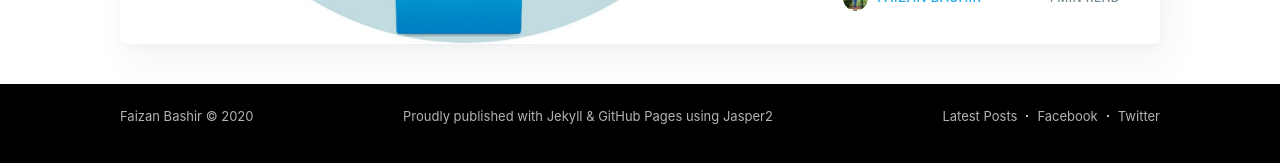
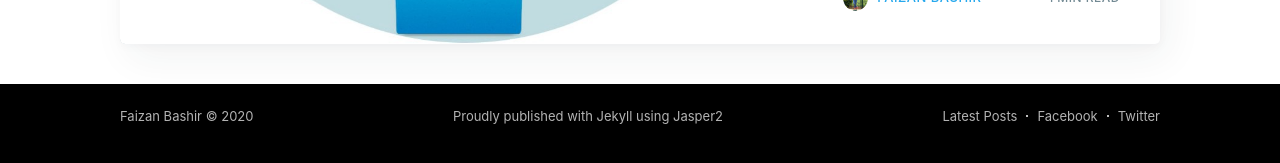
Before and after one commit to faizanbashir/faizanbashir.github.io, a Jekyll site: the page built from index.html, in a window 1280 px wide and 900 px high, scrolled down 1627 px. Shown: the part 712-875 px from the top of the window. Built offline with Jekyll 4.4.1, drawn with Linux system fonts in a browser that asks for light colours; nearby versions of some CDN libraries; the list of posts is cut into pages by our own code; comment, search, counter and statistics services are not loaded.

Commit message:
Removed github pages link in footer

```diff
--- a/_layouts/default.html
+++ b/_layouts/default.html
@@ -59,8 +59,7 @@
         <footer class="site-footer outer">
             <div class="site-footer-content inner">
                 <section class="copyright"><a href="{{ site.url }}{{ site.baseurl }}">{{ site.title }}</a> &copy; {{  site.time | date: '%Y' }}</section>
-                <section class="poweredby">Proudly published with <a href="https://jekyllrb.com/">Jekyll</a> &
-                    <a href="https://pages.github.com/" target="_blank" rel="noopener">GitHub Pages</a> using
+                <section class="poweredby">Proudly published with <a href="https://jekyllrb.com/">Jekyll</a> using
                     <a href="https://github.com/jekyller/jasper2" target="_blank" rel="noopener">Jasper2</a></section>
                 <nav class="site-footer-nav">
                     <a href="{{ site.baseurl }}">Latest Posts</a>
```
